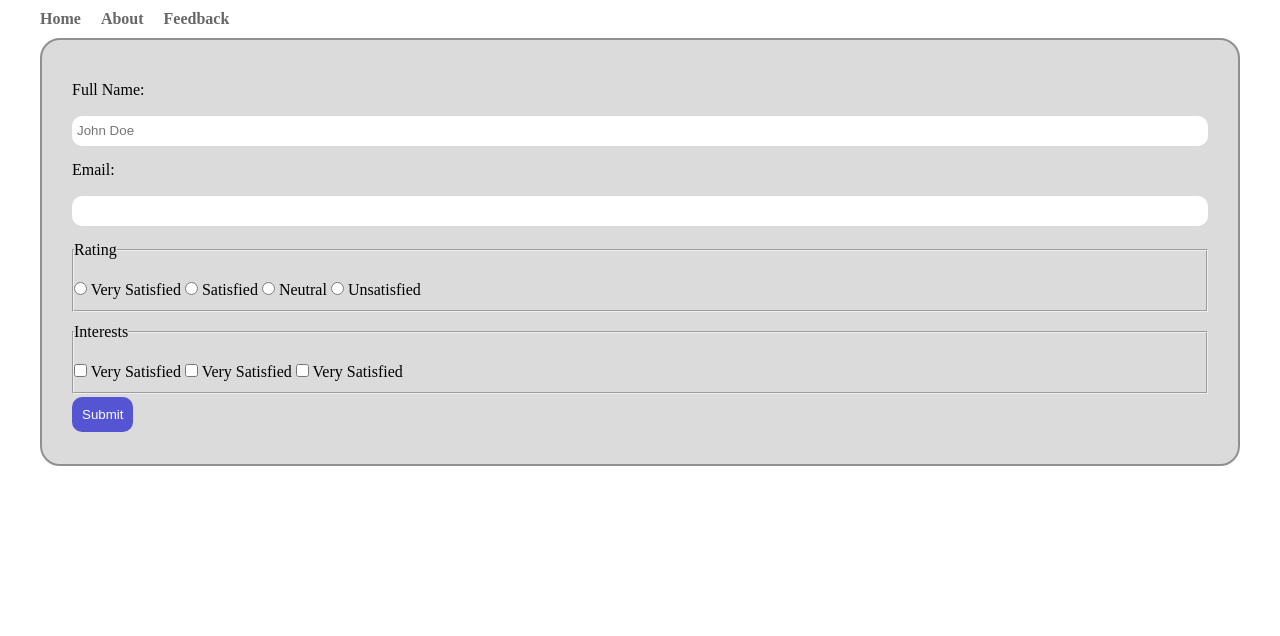
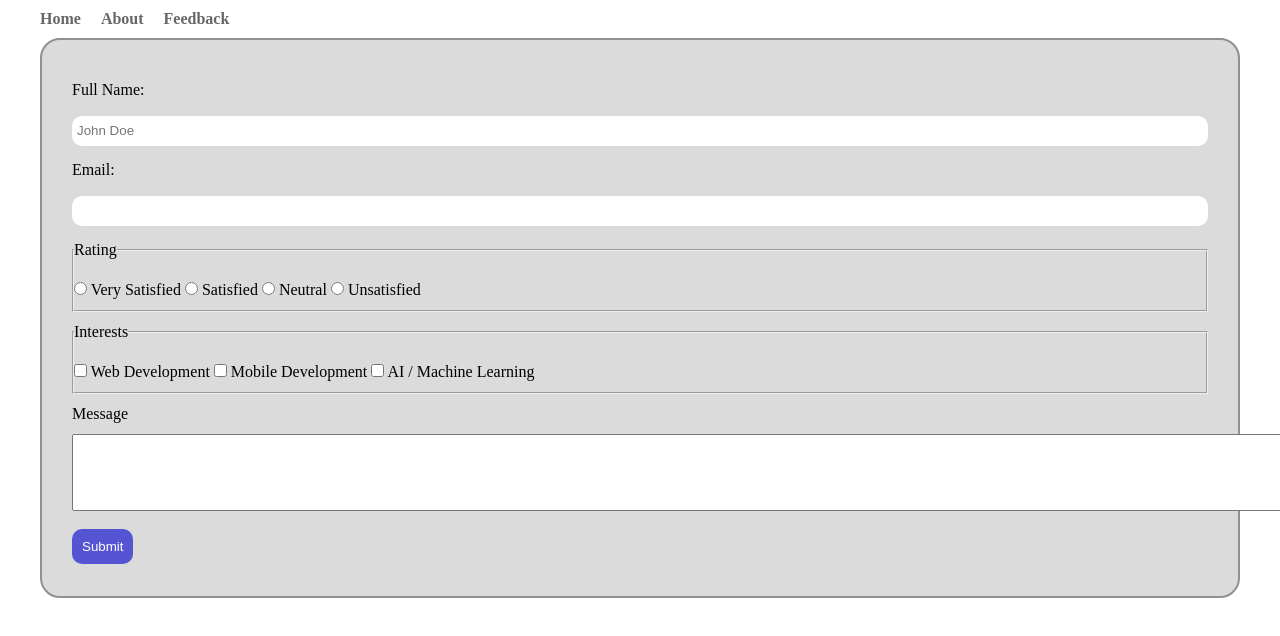
Before and after one commit to khusbubanjade/HTML-Assignment, a plain HTML site: page assignment1.html/feedback.html in a window 1280 px wide. Drawn offline with Linux system fonts and the light colour scheme.

Commit message:
Update feedback.html

```diff
--- a/assignment1.html/feedback.html
+++ b/assignment1.html/feedback.html
@@ -35,14 +35,15 @@
         <fieldset>
             <legend>Interests</legend>
             <input type="checkbox" name="" id="wb">
-            <label for="wb">Very Satisfied</label>
+            <label for="wb">Web Development</label>
             <input type="checkbox" name="" id="mb">
-            <label for="mb">Very Satisfied</label>
+            <label for="mb">Mobile Development</label>
             <input type="checkbox" name="" id="aiml">
-            <label for="aiml">Very Satisfied</label>
+            <label for="aiml">AI / Machine Learning</label>
         </fieldset>
+        <label for="message">Message</label>
+        <textarea name="message" id="message" rows="5" cols="150" minlength="10" maxlength="500"></textarea>
         <button type="submit">Submit</button>
     </form>
 </body>
-
 </html>
```
